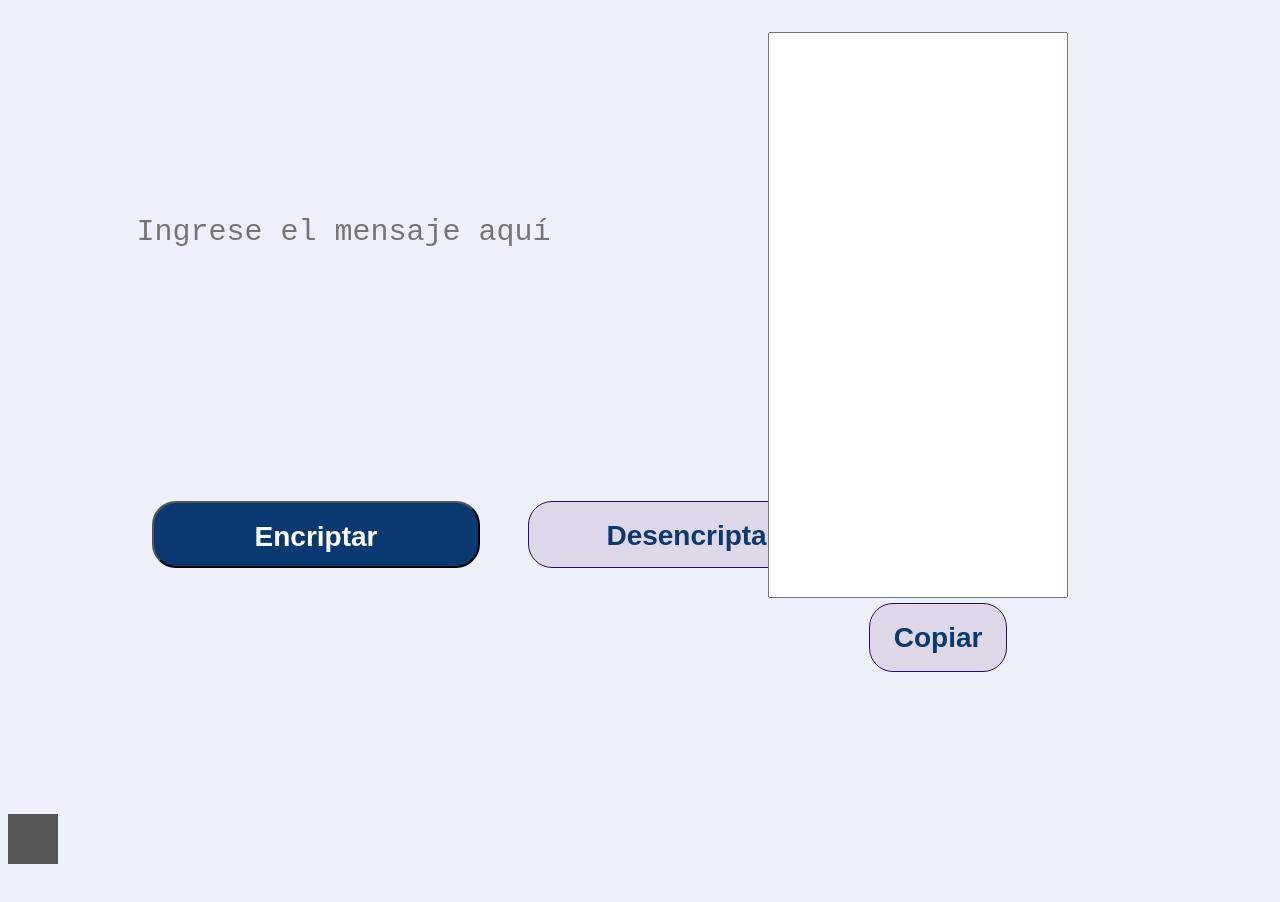
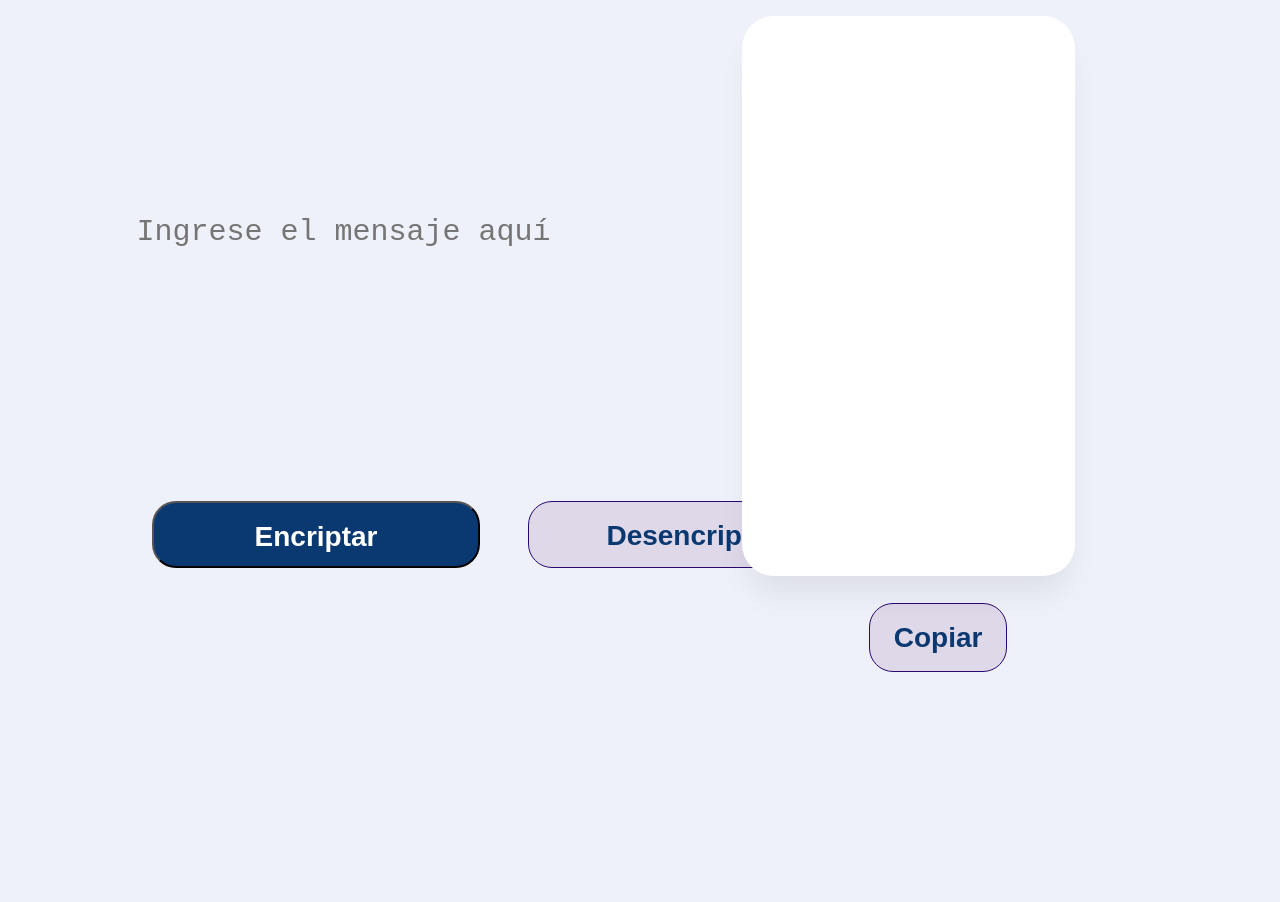
Before and after one commit to RiverDave/Oracle-One-Challenge, a plain HTML site: page index.html in a window 1280 px wide. Shown: the part 48-950 px from the top of the page. Drawn offline with Linux system fonts and the light colour scheme.

Commit message:
Added shape around 2nd textArea

```diff
--- a/stylesheet.css
+++ b/stylesheet.css
@@ -55,14 +55,31 @@ box-shadow: 15%;
     height: 70%;
     width: 23%;
     left: 60%;
+    background: transparent;
+    border: none;
+    font-size: 30px;
+    font-family: 'Courier New', Courier, monospace;
+
+    z-index: 2;
 
 }
 
 
 #square{
-    height: 50px;
-    width: 50px;
-    background-color: #555;
+    position: absolute;
+    top: 8%;
+    right: 10%;
+    resize: none;
+    outline: none;
+    font-size: 20px;
+    height: 70%;
+    width: 26%;
+    left: 58%;
+    border: none;
+    background-color: #FFFFFF;
+    box-shadow: 0px 24px 32px -8px rgb(0 0 0 / 8%);
+    border-radius: 32px;
+    z-index: 1;
 }
 
 
```
